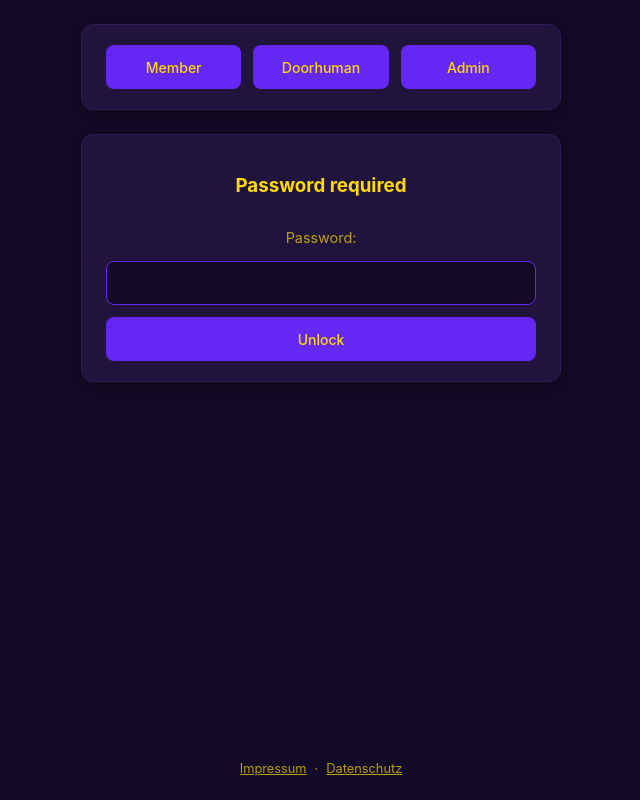
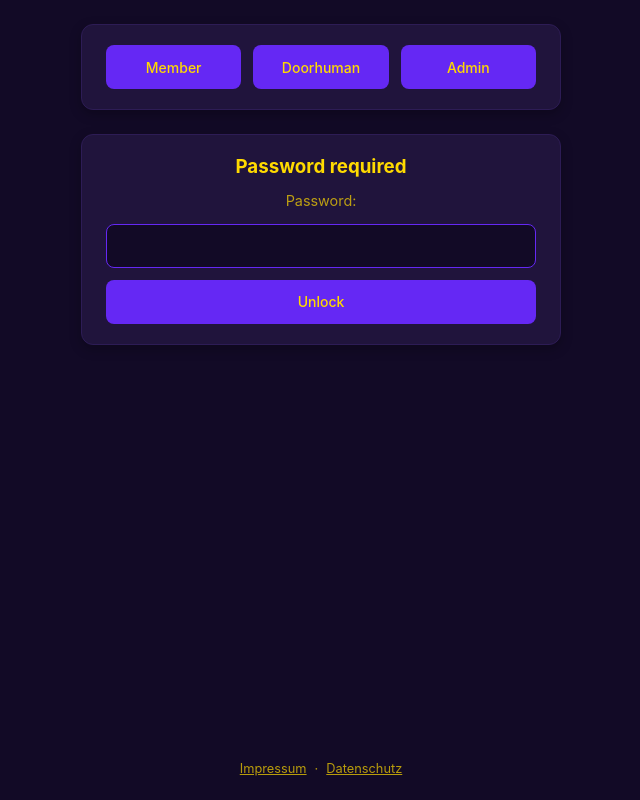
Before and after one commit to Minthorst/choir-frontend, a Vue app: page /login in a window 1280 px wide. Shown: the whole page, without its empty margins (319-959 px from the left). Built offline with nearby package versions, Linux system fonts and the light colour scheme; no server answers.

Commit message:
improve layout

```diff
--- a/src/components/admin/AdminDash.vue
+++ b/src/components/admin/AdminDash.vue
@@ -384,10 +384,6 @@ function finalize(session: SessionResponse, sessionType: string) {
   max-width: 760px;
 }
 
-.members-card {
-  margin-top: 1.5rem;
-}
-
 .member-search {
   width: 100%;
   margin-bottom: 1rem;
@@ -430,10 +426,6 @@ function finalize(session: SessionResponse, sessionType: string) {
   cursor: pointer;
   text-decoration: underline;
   color: var(--fg);
-}
-
-.add-member-card {
-  margin-top: 1.5rem;
 }
 
 .add-member-form {
--- a/src/components/ui/BaseCard.vue
+++ b/src/components/ui/BaseCard.vue
@@ -82,6 +82,13 @@ function toggle() {
   user-select: none;
 }
 
+.card-header :slotted(h1),
+.card-header :slotted(h2),
+.card-header :slotted(h3),
+.card-header :slotted(h4) {
+  margin: 0;
+}
+
 .chevron {
   display: inline-block;
   margin-left: 0.5rem;
@@ -105,6 +112,7 @@ function toggle() {
 
 .collapse-wrapper.collapsible .collapse-inner {
   overflow: hidden;
+  min-height: 0;
 }
 
 .card-body {
```
